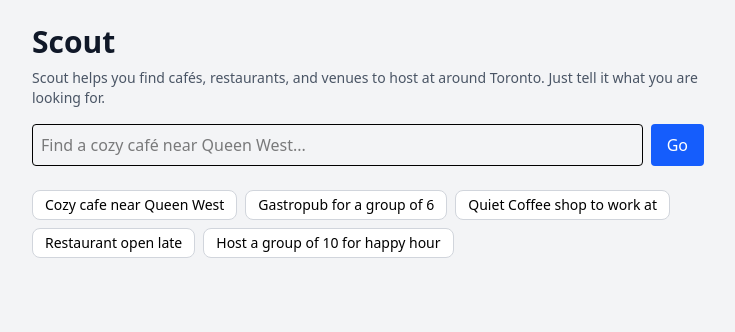
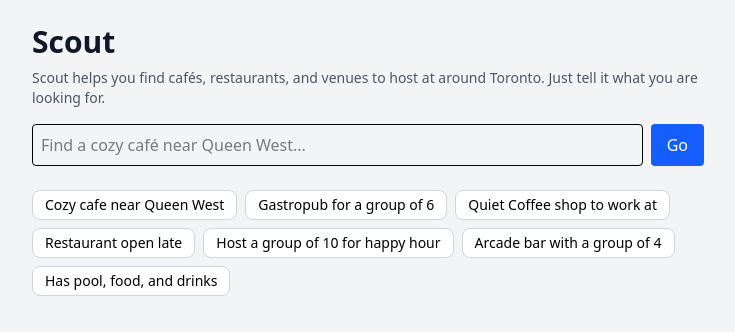
Before and after one commit to imRanDan/scout, a Next.js app: page / in a window 1280 px wide. Shown: the top 332 px of the page, without its empty margins (272-1007 px from the left). Built offline with nearby package versions, Linux system fonts and the light colour scheme.

Commit message:
add more prompts

```diff
--- a/app/page.tsx
+++ b/app/page.tsx
@@ -86,6 +86,8 @@ const fetchSpots = async (prompt?: string, append = false) => {
             "Quiet Coffee shop to work at",
             "Restaurant open late",
             "Host a group of 10 for happy hour",
+            "Arcade bar with a group of 4",
+            "Has pool, food, and drinks"
           ].map((suggestion, idx) => (
             <button
               key={idx}
```
